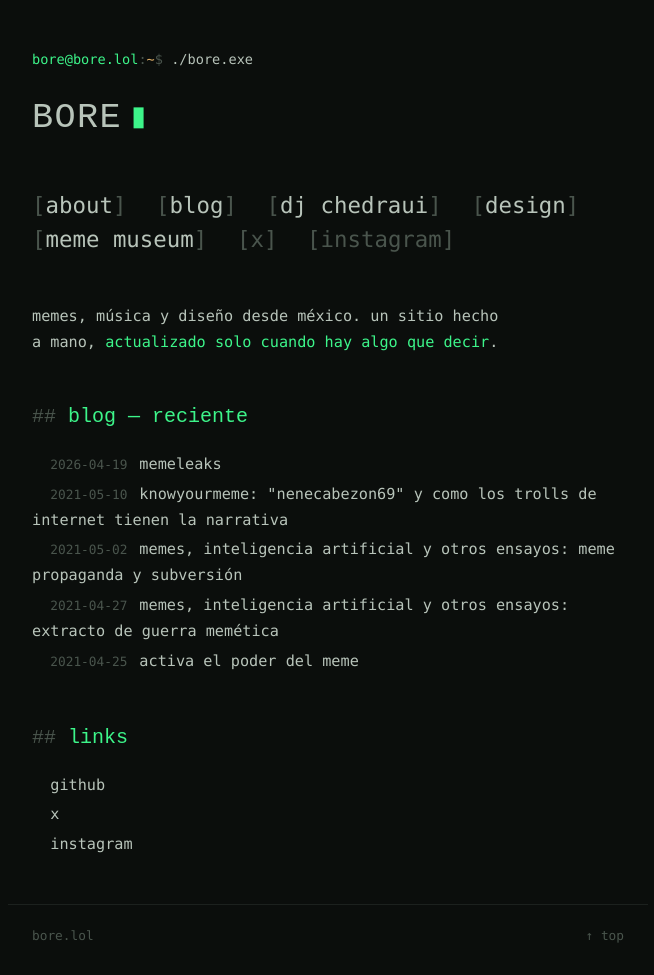
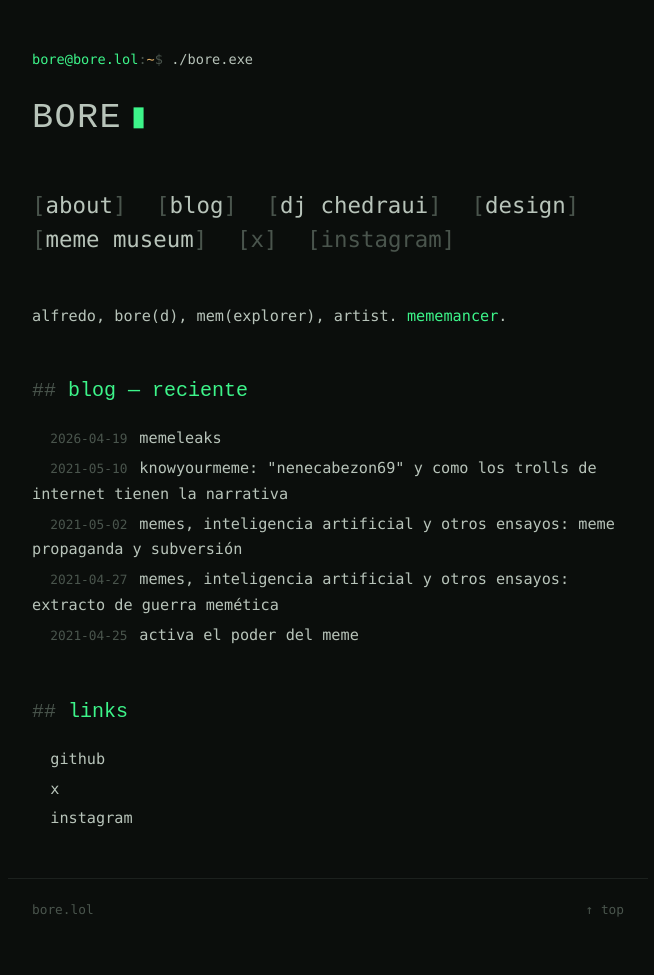
Before and after one commit to alfredismo/bore.lol, a Jekyll site: the page built from index.md, in a window 1280 px wide. Shown: the whole page, without its empty margins (312-966 px from the left). Built offline with Jekyll 4.4.1, drawn with Linux system fonts in a browser that asks for light colours; some web fonts are replaced; after the commit the page ends 949 px from its top, so only the background shows below that.

Commit message:
Update index.md

```diff
--- a/index.md
+++ b/index.md
@@ -3,7 +3,7 @@ layout: default
 ---
 
 <section>
-  <p class="bio">memes, música y diseño desde méxico. un sitio hecho a mano, <em>actualizado solo cuando hay algo que decir</em>.</p>
+  <p class="bio">alfredo, bore(d), mem(explorer), artist. <em>mememancer</em>.</p>
 </section>
 
 <section>
```
